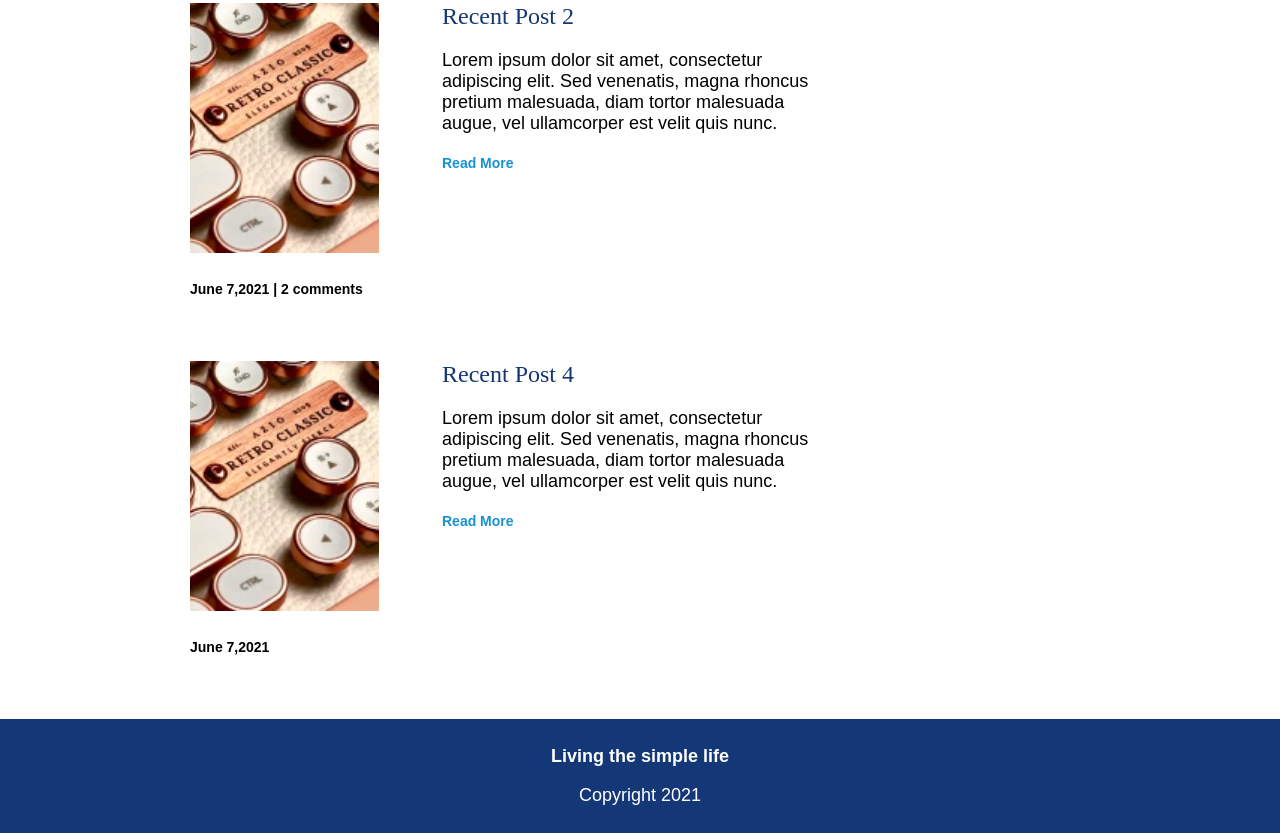
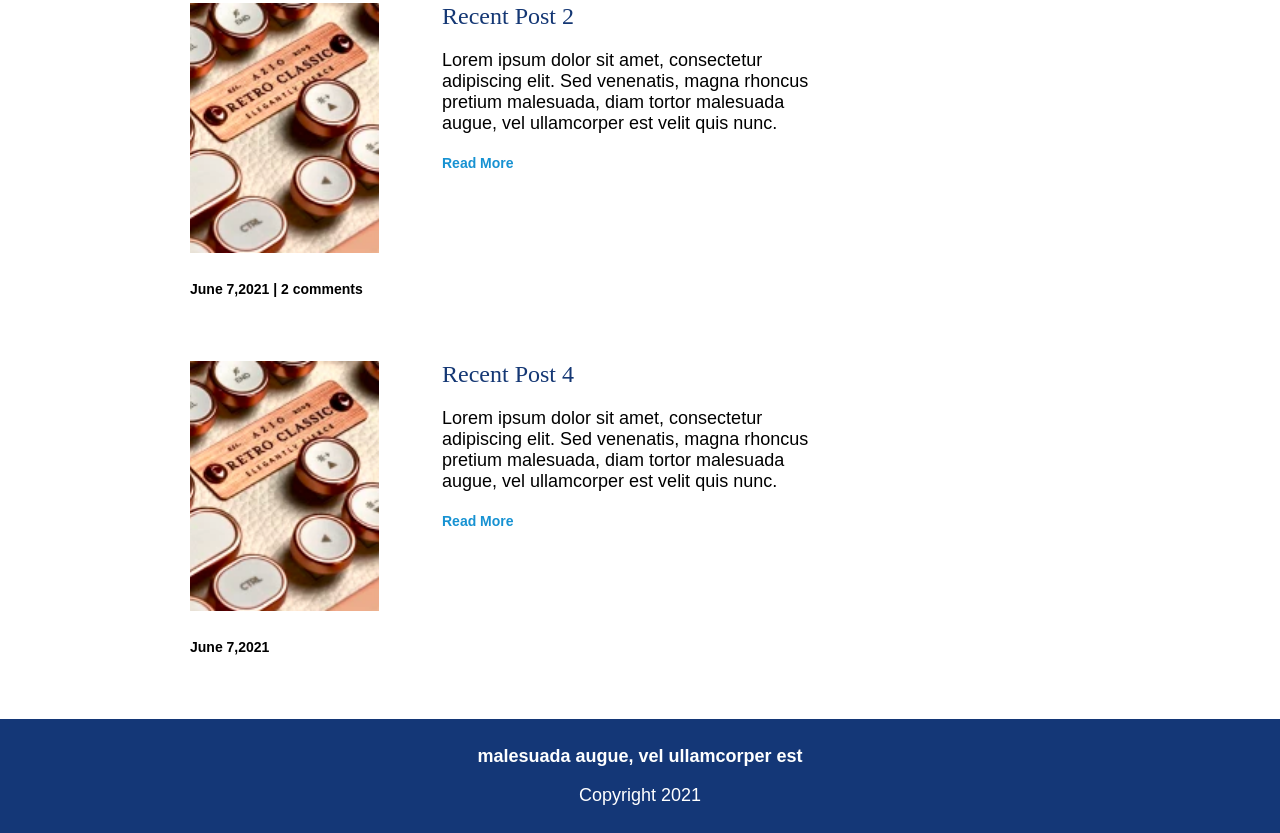
Before and after one commit to caro-oviedo/Responsive-Blog, a plain HTML site: page index.html in a window 1280 px wide. Shown: the part 998-1831 px from the top of the page. Drawn offline with Linux system fonts and the light colour scheme; a script that the page names is missing.

Commit message:
Update index.html

```diff
--- a/index.html
+++ b/index.html
@@ -116,7 +116,7 @@
   </div>
 
   <footer>
-    <p><strong>Living the simple life</strong></p>
+    <p><strong>malesuada augue, vel ullamcorper est</strong></p>
     <p> Copyright 2021 </p>
   </footer>
 
```
